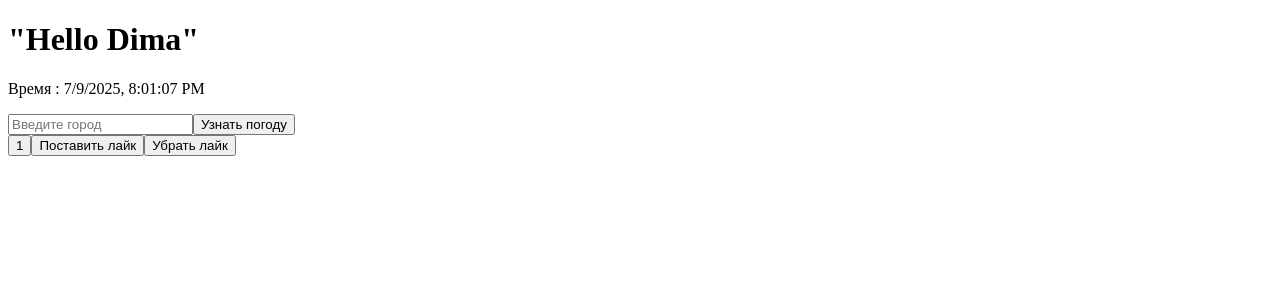
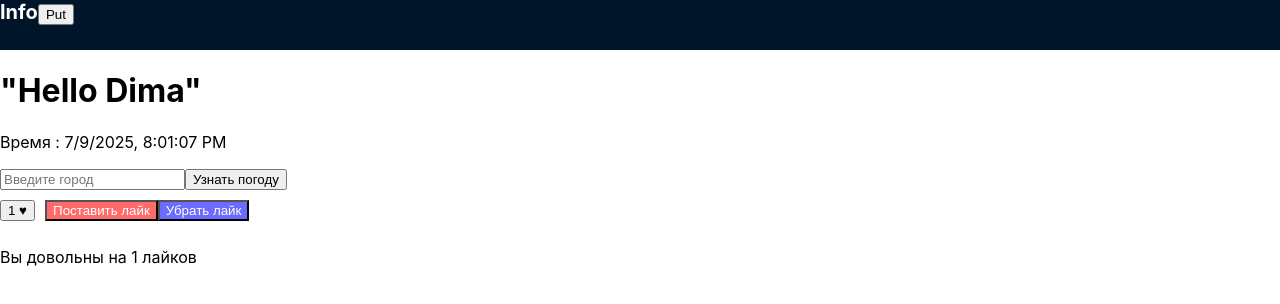
Before and after one commit to exsize426/learn_javascript, a React (Vite) app: page / in a window 1280 px wide. Both pictures are taken after a click on the button "Поставить лайк". Shown: the top 304 px of the page. Built offline with nearby package versions, Linux system fonts and the light colour scheme.

Commit message:
create(component): create new component header

```diff
--- a/Components/App.jsx
+++ b/Components/App.jsx
@@ -3,6 +3,7 @@ import { useState } from 'react';
 import FirstComponent from "../Components/FirstComponent"
 import Weather from './Weather';
 import LikeCounter from './LikeCounter';
+import Header from './Header';
 
 
 
@@ -12,6 +13,7 @@ export default function App() {
 
     return (
         <div>
+            <Header />
             <FirstComponent name = {'Dima'} date = {now.toLocaleString()}  />
             <Weather />
             <LikeCounter />
--- /dev/null
+++ b/Components/Header.jsx
@@ -0,0 +1,29 @@
+import React from "react";
+import { useState } from "react";
+
+
+export default function Header () {
+    const [theme, setTheme] = useState(false)
+
+    const change = () => {
+        setTheme(!theme)
+    }
+
+    const isColor = theme ? 'grey-btn': 'blog-header';
+
+    return (
+        <header
+            className={isColor}
+        >
+            <div>
+            Info
+            <button
+                onClick={change}
+
+            > Put
+            </button>
+            </div>
+
+        </header>
+    )
+}
--- a/Components/LikeCounter.jsx
+++ b/Components/LikeCounter.jsx
@@ -1,22 +1,25 @@
 import React  from "react";
 import { useEffect, useState } from "react";
+import "../index.css"
 
 
 export default function LikeCounter () {
 
     const [count, setCount] = useState(0);
     // const [del, setDel] = useState(0);
-    const [answer, setAnswer] = useState(false)
+    const [answer, setAnswer] = useState(null)
 
 
 
     useEffect(() => {
         console.log("Я отрисовался")
 
-        count >= 0;
-
-        if(count > 5) {
-            setAnswer(true)
+        if(count >= 1) {
+            setAnswer("happy")
+        }else if (count < 0) {
+            setAnswer("unhappy")
+        } else {
+            setAnswer(null)
         }
 
         return () => {
@@ -33,16 +36,17 @@ export default function LikeCounter () {
 
     const handleClickDelete = (e) => {
         e.preventDefault();
-       setCount((value) => --value )
+       setCount((value) => --value  )
     }
 
     return (
         <div>
             <form>
-                <button className="">{count}</button>
-                <button className="like" onClick={handleClick}>Поставить лайк</button>
+                <button className="">{count} ♥</button>
+                <button className="heart-button" onClick={handleClick}>Поставить лайк</button>
                 <button className="dislike" onClick={handleClickDelete}>Убрать лайк</button>
-                {answer && (<p>Вы довольны на {count} лайков</p>)}
+                {answer == "happy" && (<p>Вы довольны на {count} лайков</p>)}
+                {answer == "unhappy" && (<p>Вы не довольны</p>)}
             </form>
 
         </div>
--- /dev/null
+++ b/index.css
@@ -0,0 +1,36 @@
+body {
+  margin: 0;
+  font-family: -apple-system, BlinkMacSystemFont, 'Segoe UI', 'Roboto', 'Oxygen',
+    'Ubuntu', 'Cantarell', 'Fira Sans', 'Droid Sans', 'Helvetica Neue',
+    sans-serif;
+}
+
+.blog-header, .grey-btn {
+    background: #001529;
+    color: #fff;
+    width: 100%;
+    height: 50px;
+     font-size: 20px;
+    font-weight: bold;
+}
+
+.grey-btn {
+   background-color: #808080 ;
+   color: #000000;
+}
+
+.blue-btn {
+    background-color: #00FFFF;
+    color: #000000;
+}
+
+.heart-button {
+    margin: 10px 0 10px 10px;
+    background: #ff6b6b;
+    color: white;
+}
+
+.dislike {
+    background: #6b6bff;
+    color: white;
+}
```
